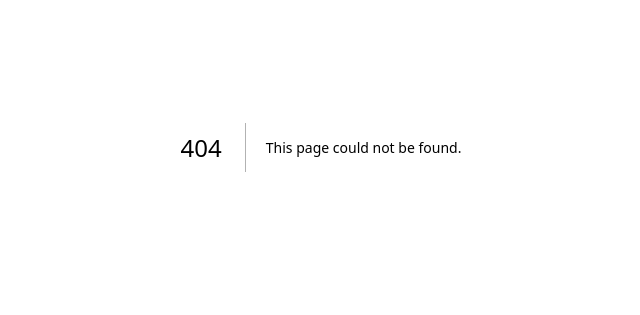
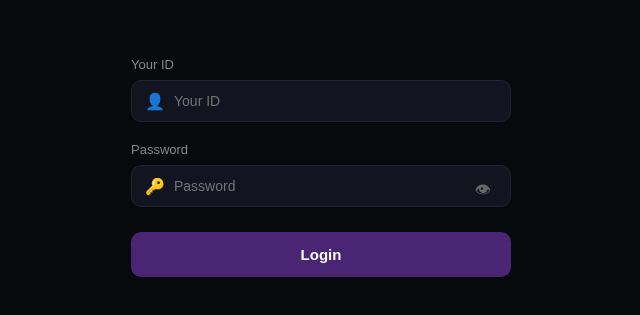
Before and after one commit to KLINS-254/free-node-panel, a Next.js app: page /login in a window 1280 px wide. Before the commit this address had no page. Shown: the part 253-568 px from the top of the page, without its empty margins (319-959 px from the left). Built offline with nearby package versions, Linux system fonts and the light colour scheme.

Commit message:
Add external login page component

```diff
--- /dev/null
+++ b/app/login/page.js
@@ -0,0 +1,126 @@
+'use client';
+
+import { useState, useEffect } from 'react';
+import { useSearchParams } from 'next/navigation';
+
+export default function ExternalLogin() {
+  const searchParams = useSearchParams();
+  const [userId, setUserId] = useState('');
+  const [password, setPassword] = useState('');
+  const [showPassword, setShowPassword] = useState(false);
+  const [loggedIn, setLoggedIn] = useState(false);
+
+  useEffect(() => {
+    const idParam = searchParams.get('id');
+    const pwdParam = searchParams.get('pwd');
+    if (idParam) setUserId(idParam);
+    if (pwdParam) setPassword(pwdParam);
+  }, [searchParams]);
+
+  const handleLogin = (e) => {
+    e.preventDefault();
+    if (userId && password) {
+      setLoggedIn(true);
+    }
+  };
+
+  if (loggedIn) {
+    return (
+      <div style={{ backgroundColor: '#08090d', color: '#00ff00', minHeight: '100vh', padding: '30px', fontFamily: 'monospace' }}>
+        <h2>[SUCCESS] Connected to Node.js 24 Instance</h2>
+        <p style={{ color: '#fff' }}>Welcome! You are now logged into server ID: <strong>{userId}</strong></p>
+        <div style={{ backgroundColor: '#000', padding: '20px', borderRadius: '8px', border: '1px solid #333', marginTop: '20px' }}>
+          $ node -v<br />
+          v24.0.0<br />
+          $ npm start<br />
+          Server started running on port 20090...
+        </div>
+      </div>
+    );
+  }
+
+  return (
+    <div style={{ backgroundColor: '#08090d', minHeight: '100vh', display: 'flex', alignItems: 'center', justifyContent: 'center', fontFamily: 'sans-serif', padding: '20px' }}>
+      <div style={{ width: '100%', maxWidth: '380px' }}>
+        <form onSubmit={handleLogin}>
+
+          {/* Your ID Input */}
+          <div style={{ marginBottom: '20px' }}>
+            <label style={{ display: 'block', color: '#888', fontSize: '13px', marginBottom: '8px' }}>Your ID</label>
+            <div style={{ position: 'relative' }}>
+              <span style={{ position: 'absolute', left: '14px', top: '12px', color: '#666', fontSize: '16px' }}>👤</span>
+              <input
+                type="text"
+                required
+                placeholder="Your ID"
+                value={userId}
+                onChange={(e) => setUserId(e.target.value)}
+                style={{
+                  width: '100%',
+                  padding: '12px 12px 12px 42px',
+                  backgroundColor: '#121420',
+                  border: '1px solid #1e2235',
+                  color: '#fff',
+                  borderRadius: '10px',
+                  fontSize: '14px',
+                  boxSizing: 'border-box',
+                }}
+              />
+            </div>
+          </div>
+
+          {/* Password Input */}
+          <div style={{ marginBottom: '25px' }}>
+            <label style={{ display: 'block', color: '#888', fontSize: '13px', marginBottom: '8px' }}>Password</label>
+            <div style={{ position: 'relative' }}>
+              <span style={{ position: 'absolute', left: '14px', top: '12px', color: '#666', fontSize: '16px' }}>🔑</span>
+              <input
+                type={showPassword ? 'text' : 'password'}
+                required
+                placeholder="Password"
+                value={password}
+                onChange={(e) => setPassword(e.target.value)}
+                style={{
+                  width: '100%',
+                  padding: '12px 42px 12px 42px',
+                  backgroundColor: '#121420',
+                  border: '1px solid #1e2235',
+                  color: '#fff',
+                  borderRadius: '10px',
+                  fontSize: '14px',
+                  boxSizing: 'border-box',
+                }}
+              />
+              <button
+                type="button"
+                onClick={() => setShowPassword(!showPassword)}
+                style={{ position: 'absolute', right: '14px', top: '12px', background: 'none', border: 'none', color: '#666', cursor: 'pointer', fontSize: '16px' }}
+              >
+                👁
+              </button>
+            </div>
+          </div>
+
+          {/* Login Button */}
+          <button
+            type="submit"
+            style={{
+              width: '100%',
+              padding: '14px',
+              backgroundColor: '#4a2574',
+              color: '#fff',
+              border: 'none',
+              borderRadius: '10px',
+              fontWeight: 'bold',
+              fontSize: '15px',
+              cursor: 'pointer',
+            }}
+          >
+            Login
+          </button>
+
+        </form>
+      </div>
+    </div>
+  );
+}
```
